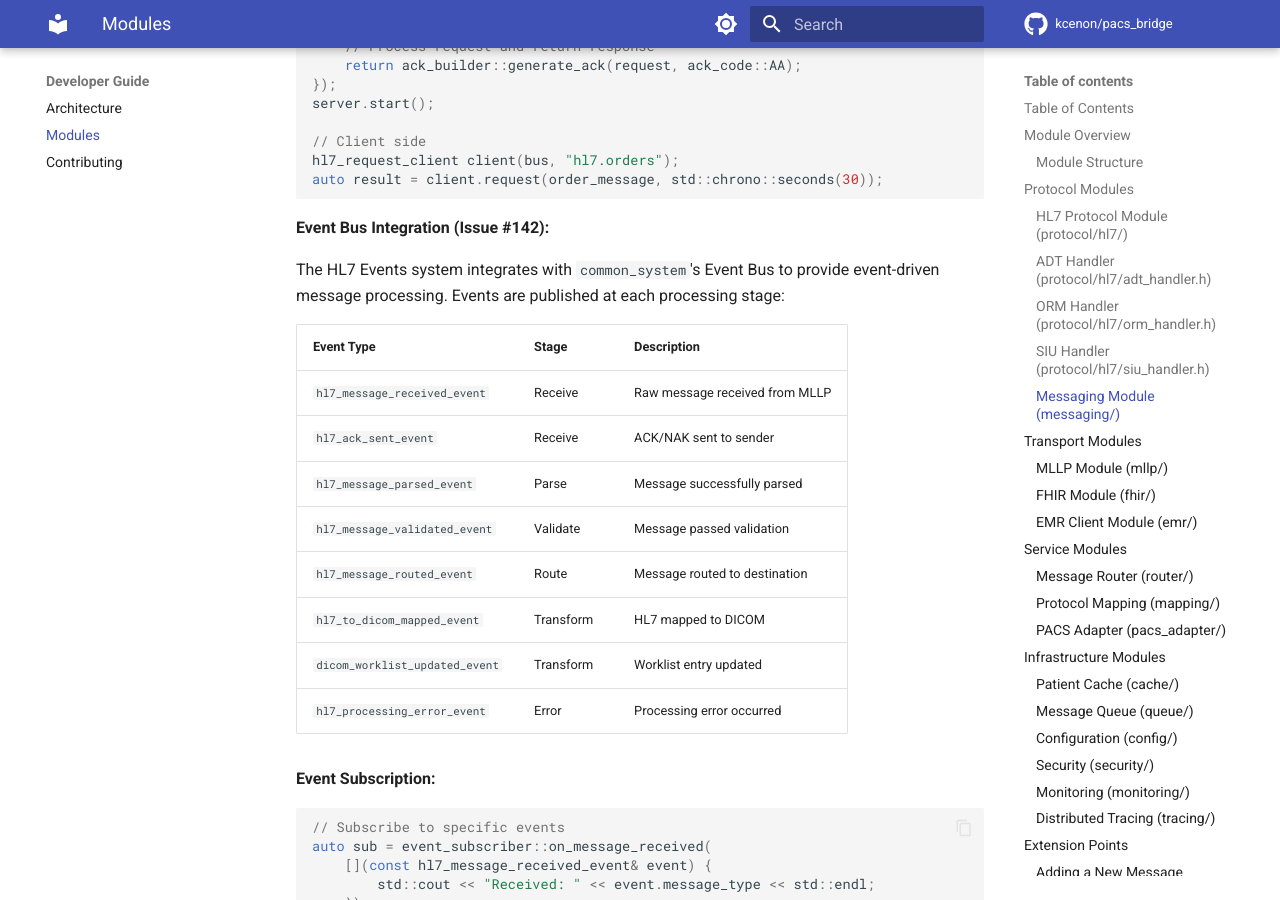
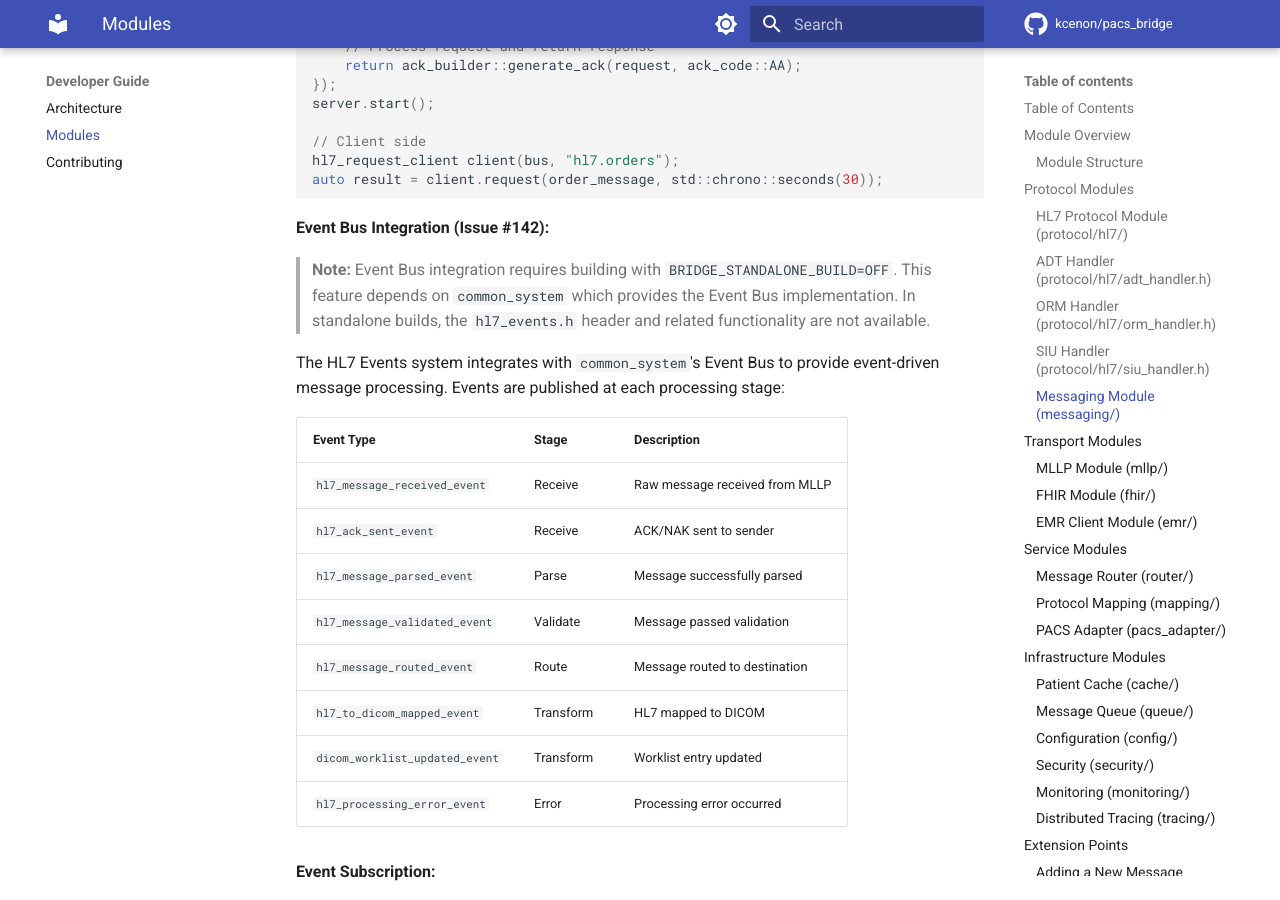
Before and after one commit to kcenon/pacs_bridge, an MkDocs documentation site: the page built from docs/developer/modules.md, in a window 1280 px wide and 900 px high, scrolled down 5183 px. Built offline with MkDocs 1.6.1 and Material for MkDocs 9.7.7, drawn with Linux system fonts in a browser that asks for light colours; comment, search, counter and statistics services are not loaded; the version menu is left out; some of the changed text lies outside the part shown.

Commit message:
docs: add Event Bus standalone build note to modules.md
Document that Event Bus integration requires BRIDGE_STANDALONE_BUILD=OFF
because it depends on common_system's Event Bus implementation.

Also update version to 0.1.0.1 and date to 2025-12-17.

````diff
--- a/docs/developer/modules.md
+++ b/docs/developer/modules.md
@@ -226,6 +226,10 @@ auto result = client.request(order_message, std::chrono::seconds(30));
 ```
 
 **Event Bus Integration (Issue #142):**
+
+> **Note:** Event Bus integration requires building with `BRIDGE_STANDALONE_BUILD=OFF`.
+> This feature depends on `common_system` which provides the Event Bus implementation.
+> In standalone builds, the `hl7_events.h` header and related functionality are not available.
 
 The HL7 Events system integrates with `common_system`'s Event Bus to provide
 event-driven message processing. Events are published at each processing stage:
````
Also changed, not shown: other parts of docs/developer/modules.md (+2 -2 lines).
